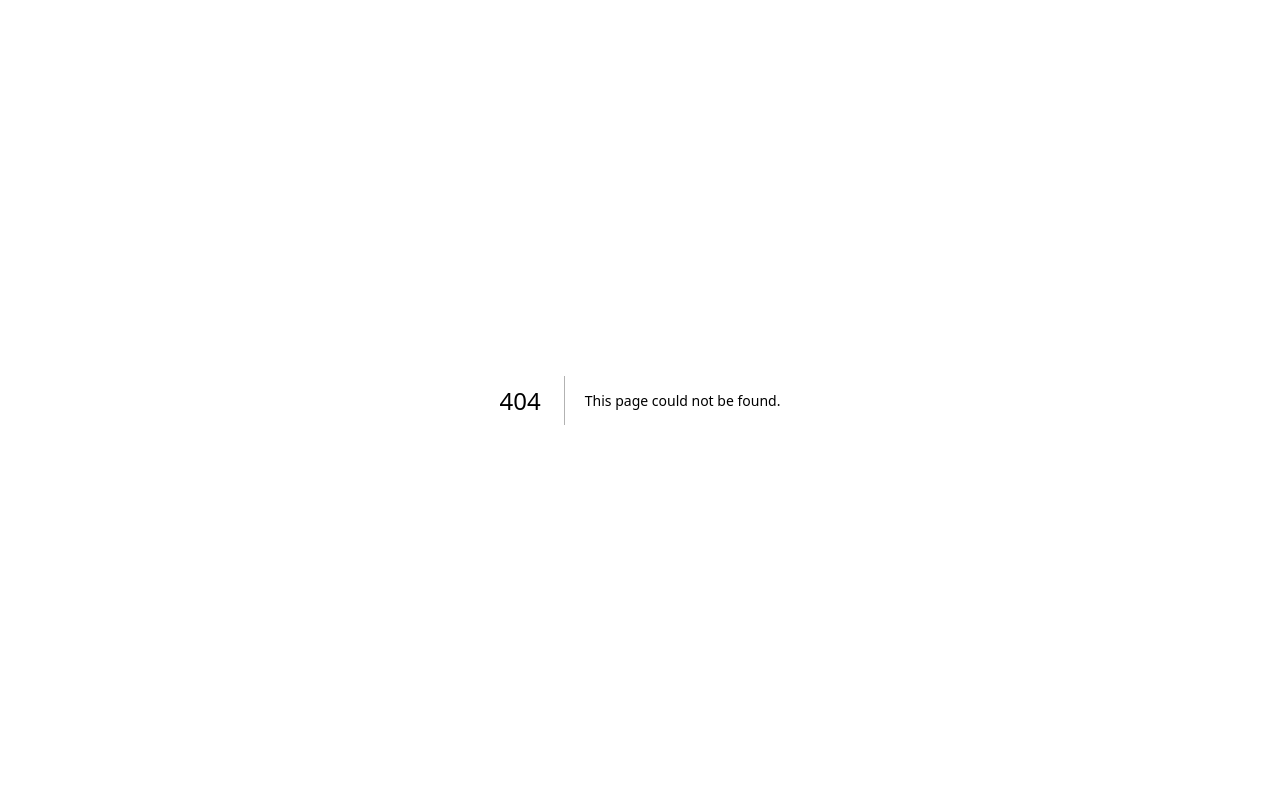
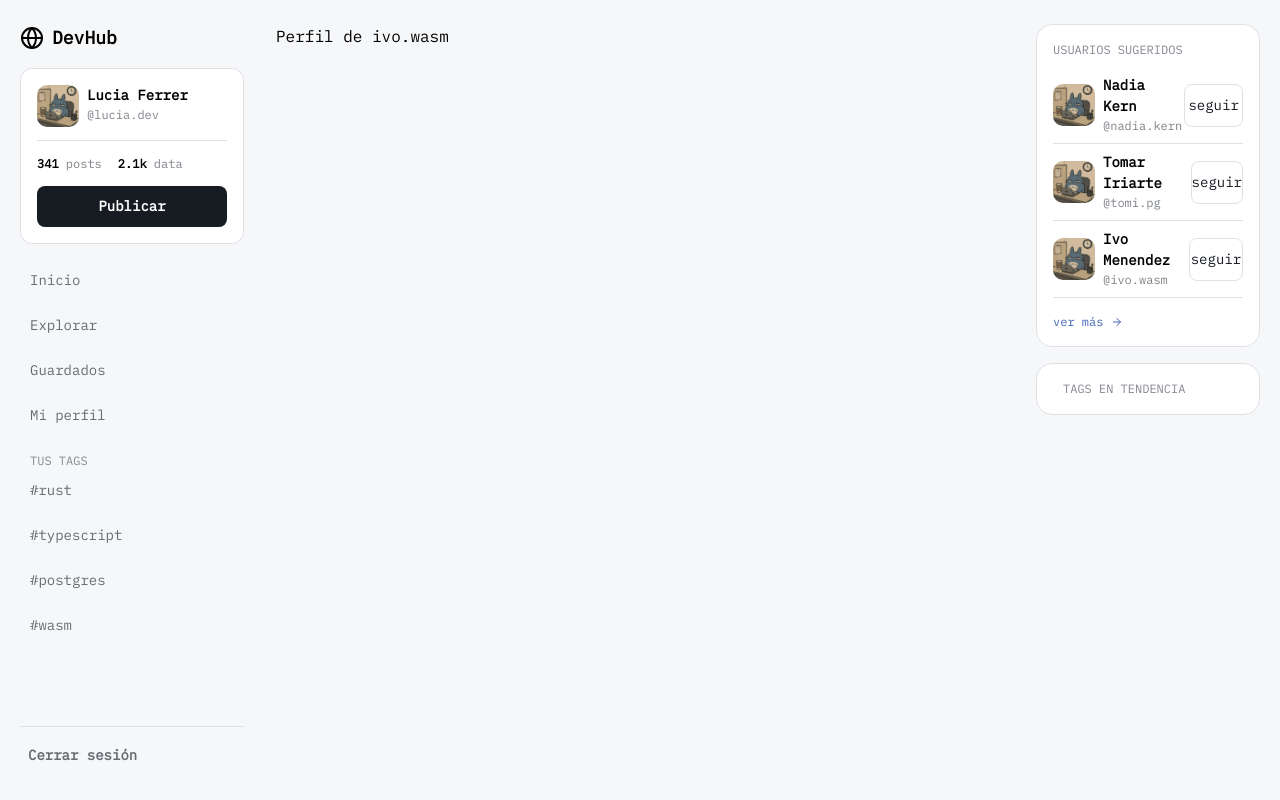
Before and after one commit to InakiCarcereny/metodologia-2-proyecto-final, a Next.js app: page /users/ivo.wasm in a window 1280 px wide. Before the commit this address had no page. Built offline with nearby package versions, Linux system fonts and the light colour scheme.

Commit message:
feat: add user profile route

```diff
--- /dev/null
+++ b/src/app/(routes)/users/[user]/page.tsx
@@ -0,0 +1,9 @@
+import type { JSX } from 'react';
+
+export default async function User({
+  params,
+}: PageProps<'/users/[user]'>): Promise<JSX.Element> {
+  const { user } = await params;
+
+  return <div>Perfil de {user}</div>;
+}
```
